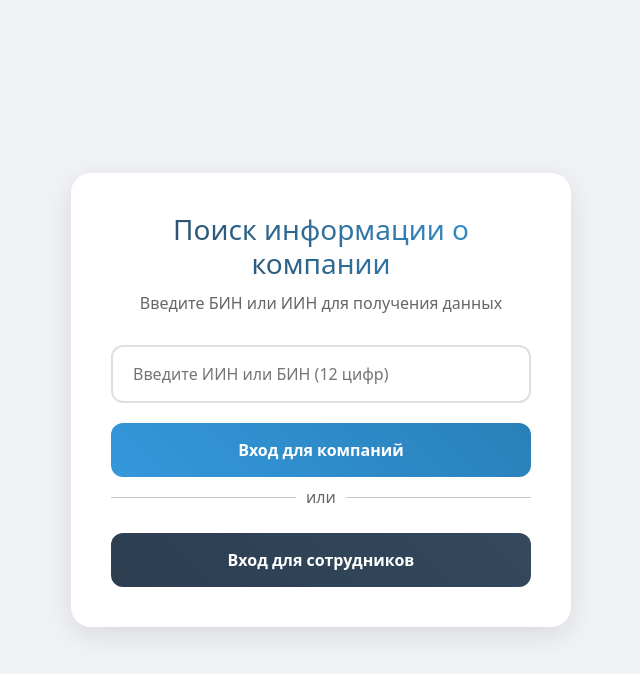
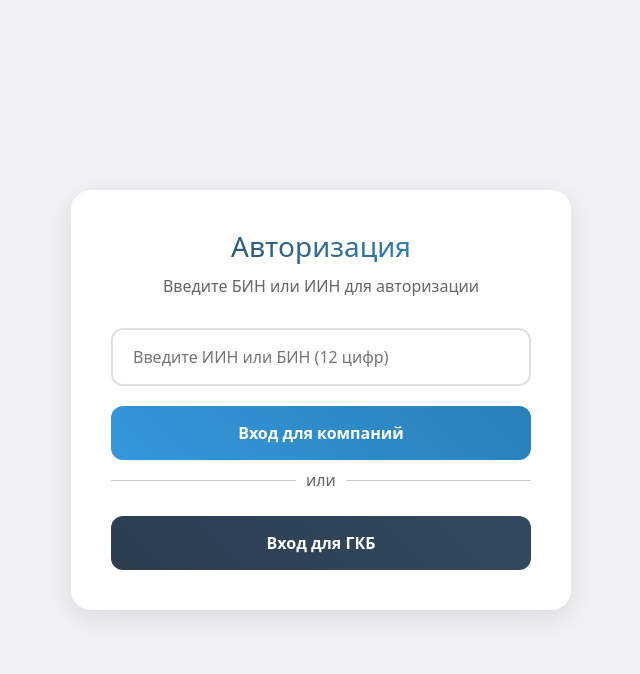
Before and after one commit to ml-kub/arrfrthebest, a Django app: page / in a window 1280 px wide. Shown: the top 674 px of the page, without its empty margins (319-959 px from the left). Run offline with Django 4.2, Linux system fonts and the light colour scheme.

Commit message:
checkpoint

```diff
--- a/arrsite/views.py
+++ b/arrsite/views.py
@@ -32,13 +32,14 @@ def get_data_from_api(number):
     """
     Функция для получения данных из API, пробует оба эндпоинта
     """
-    token = 'ac9cdef70fdb4c75b09d4ed83db6eae2'
+    token = 'd064d4b425404dff992cfe70cb1e9eac'
     base_url = 'https://pk.uchet.kz/api/v2'
     headers = {'accept': 'application/json'}
 
     # Сначала пробуем как ИИН
     iin_url = f'{base_url}/get_iin_info/?token={token}&iin={number}'
     response = requests.get(iin_url, headers=headers)
+    print(response)
 
     if response.status_code == 200 and not response.json().get('error'):
         return response.json()
@@ -54,9 +55,11 @@ def get_data_from_api(number):
 
 def register(request):
     if request.method == 'POST':
+        print("register post")
         number = request.POST.get('iin_bin')
         if number and number.isdigit() and len(number) == 12:
             try:
+                print("register try")
                 api_data = get_data_from_api(number)
 
                 if api_data:
--- a/templates/register.html
+++ b/templates/register.html
@@ -151,8 +151,8 @@
 <body>
     <div class="auth-container">
         <div class="auth-header">
-            <h1>Поиск информации о компании</h1>
-            <p>Введите БИН или ИИН для получения данных</p>
+            <h1>Авторизация</h1>
+            <p>Введите БИН или ИИН для авторизации</p>
         </div>
 
         {% if messages %}
@@ -186,7 +186,7 @@
             </span>
             </div>
             <a href="{% url 'admin_login' %}" class="auth-button" style="display: inline-block; text-decoration: none; background: linear-gradient(45deg, #2c3e50, #34495e); margin-top: 20px;">
-            Вход для сотрудников
+            Вход для ГКБ
             </a>
         </div>
     </div>
```
Also changed, not shown: templates/notifications_management.html (+11 -2 lines).
